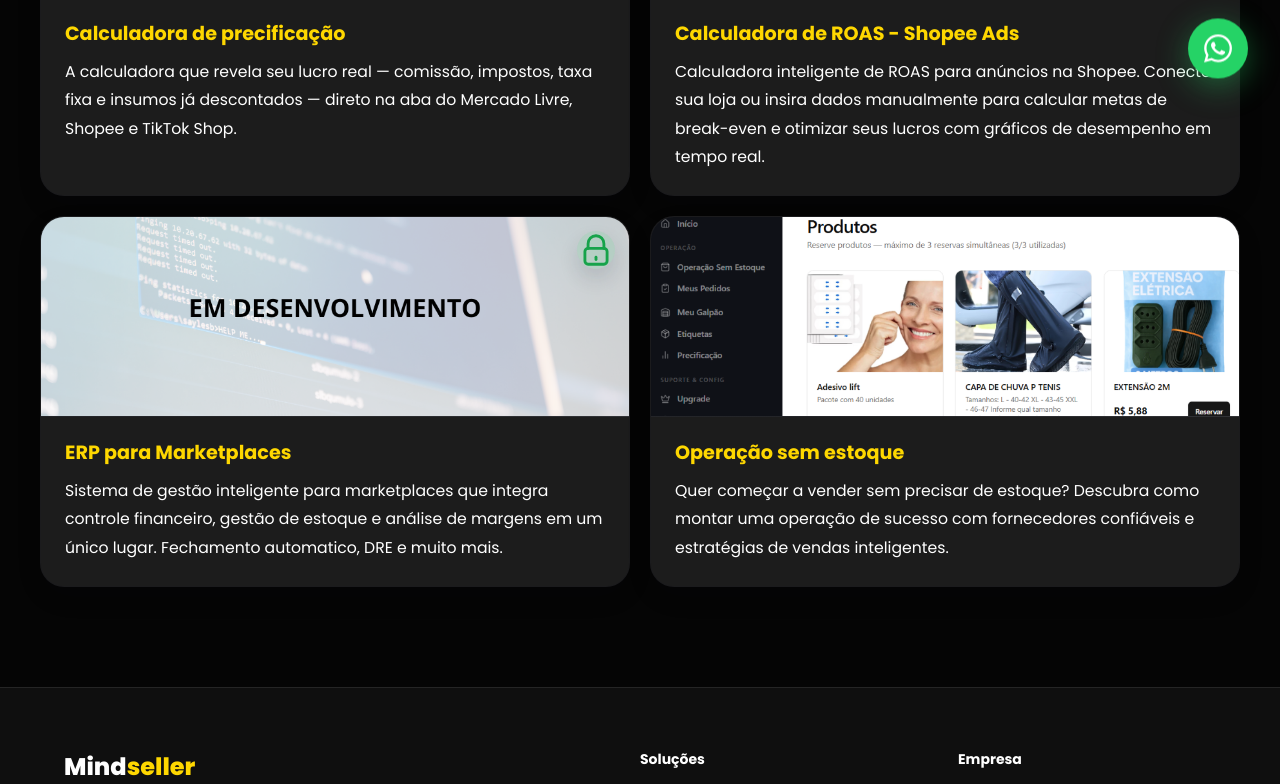
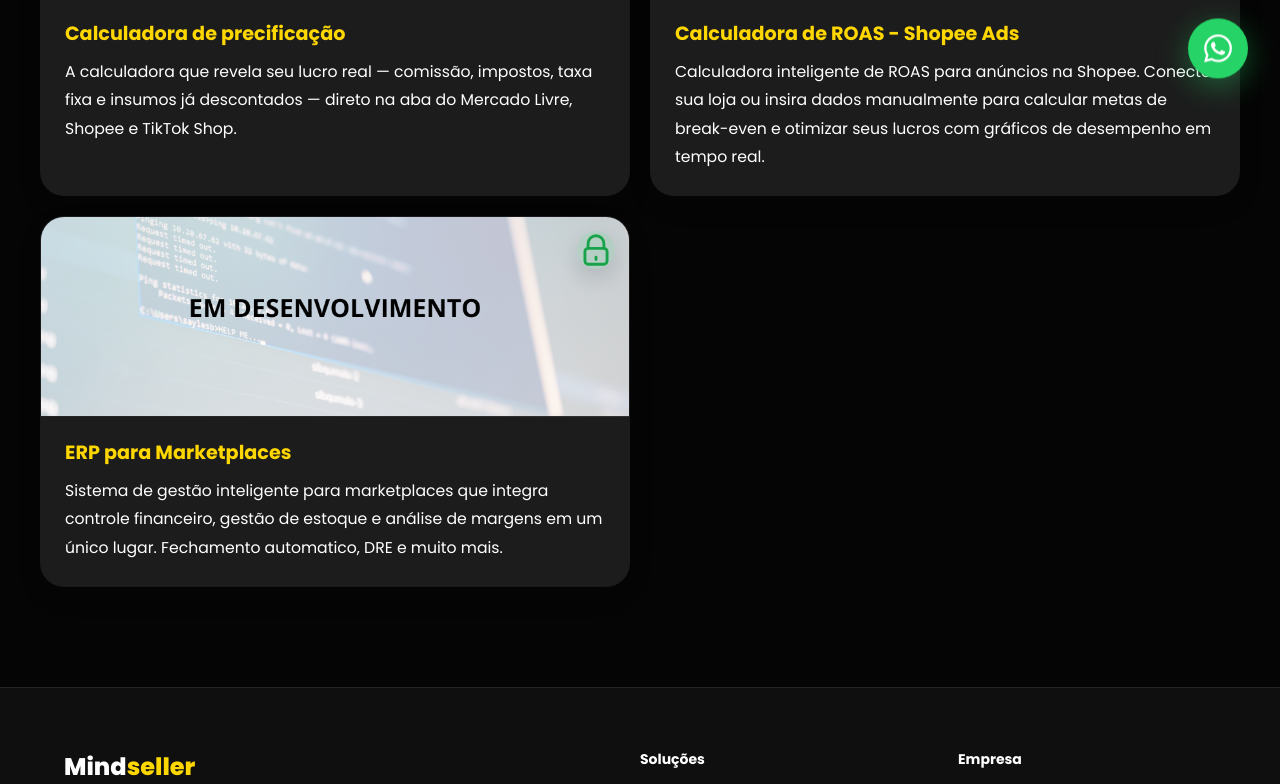
Before and after one commit to Julio-Lauwers/MindSeller-Lading-page, a Next.js app: page /tools in a window 1280 px wide. Shown: the part 689-1473 px from the top of the page. Built offline with nearby package versions, Linux system fonts and the light colour scheme.

Commit message:
versão 2,2

```diff
--- a/src/components/sections/ToolsSection.tsx
+++ b/src/components/sections/ToolsSection.tsx
@@ -30,13 +30,6 @@
     imagem: '/em desenvolvimento.png',
     link: '',
     locked: true,
-  },
-  {
-    titulo: 'Operação sem estoque',
-    descricao: 'Quer começar a vender sem precisar de estoque? Descubra como montar uma operação de sucesso com fornecedores confiáveis e estratégias de vendas inteligentes.',
-    imagem: '/baner mindsupply.png',
-    link: 'https://mindsupply.app',
-    locked: false,
   },
 ]
 
```
